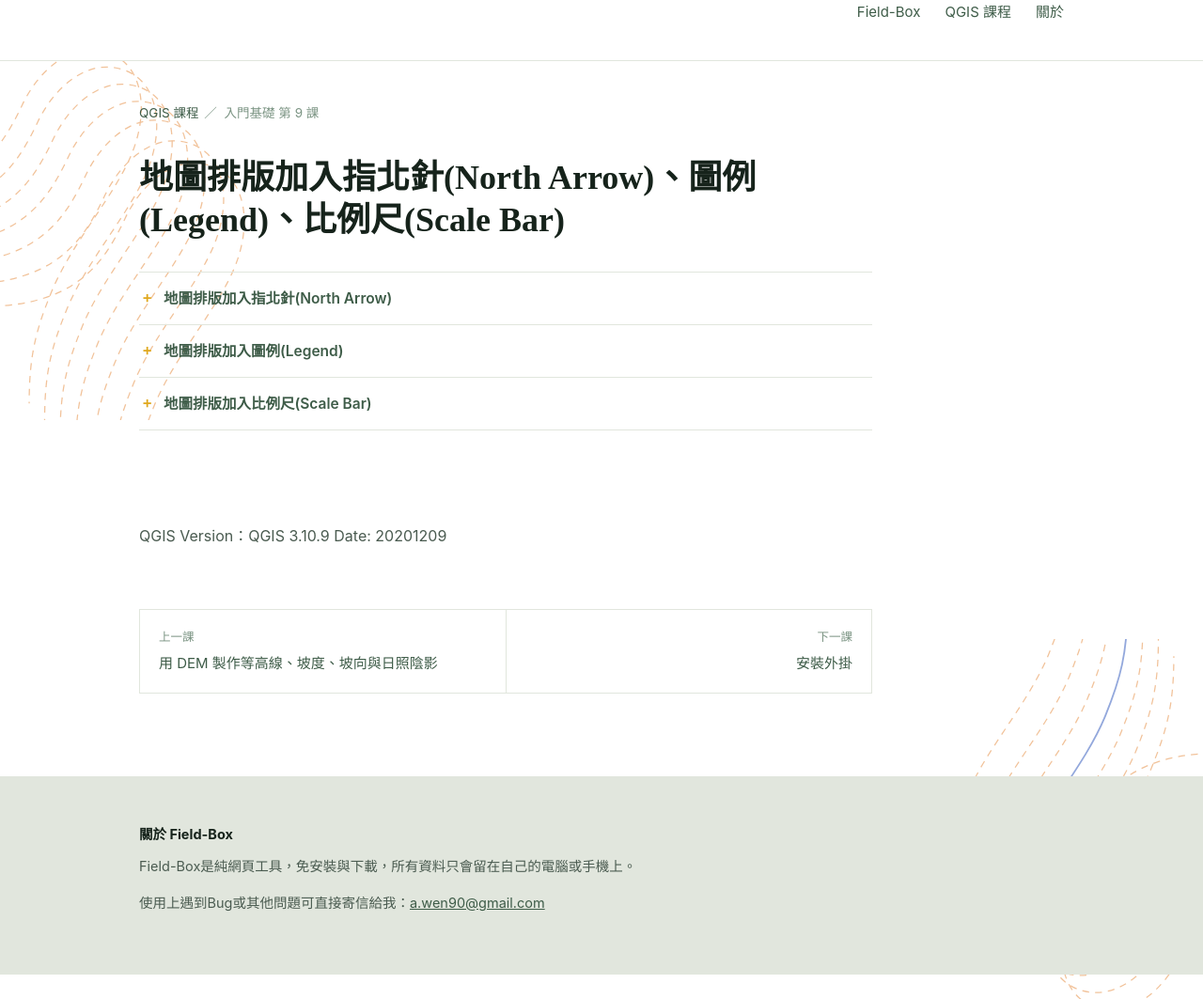
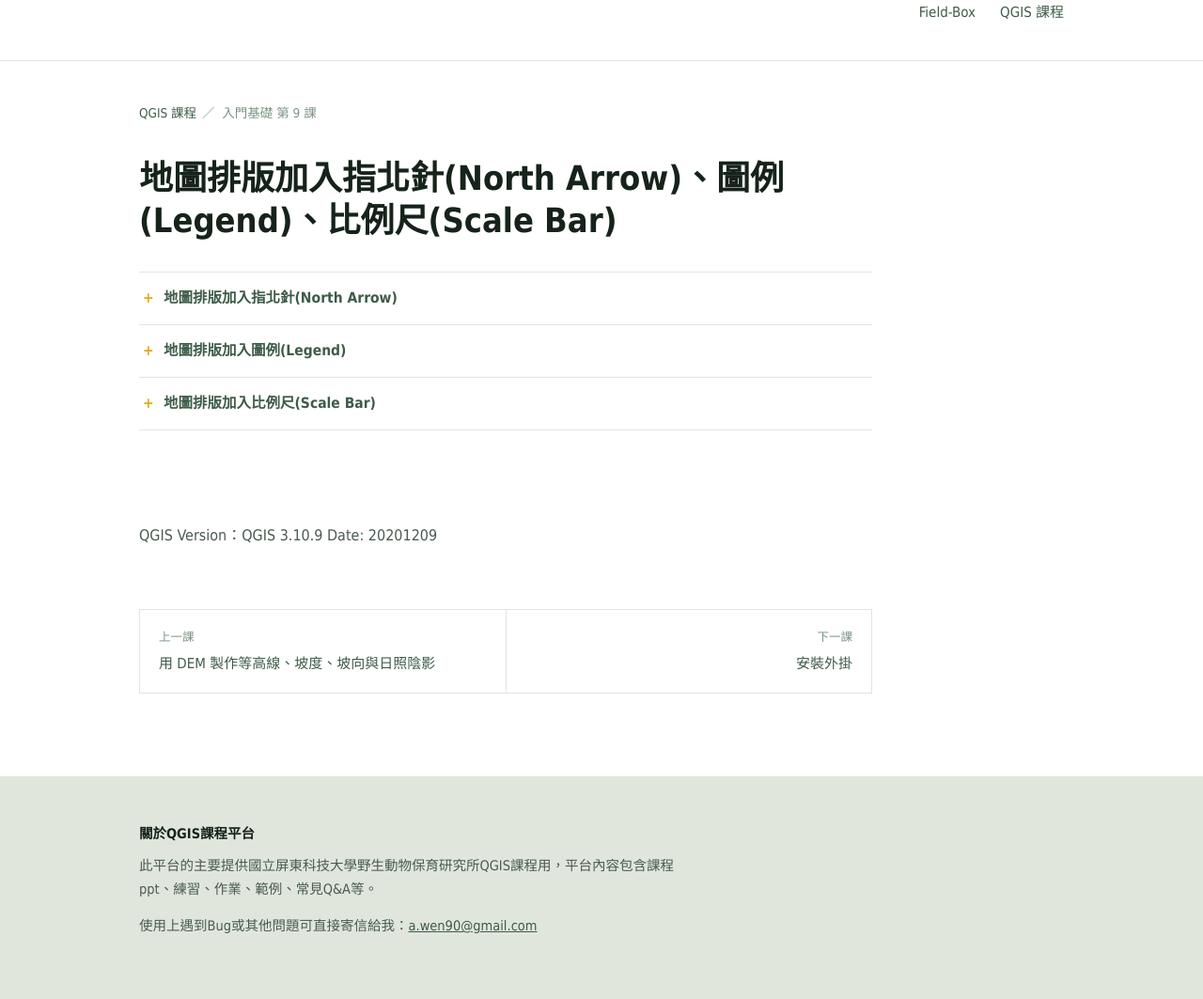
Before and after one commit to win-hs/portfolio, a Jekyll site: the page built from _lessons/加入指北針圖例比例尺.md, in a window 1280 px wide and 1063 px high. Shown: the whole window at 94% size. Built offline with Jekyll 4.4.1, drawn with Linux system fonts in a browser that asks for light colours.

Commit message:
字體改用 Tahoma、移除等高線、hero 底圖放大、頁尾依區塊分流
- 全站字體統一為 Tahoma（中文以既有字體堆疊後備，Tahoma 無中文字符）
- 移除等高線背景與 --contour / --contour-solid 兩個 token
- hero 底圖放大為 184%，向左位移 90px，上下裁切
- 導覽列移除「關於」，頁尾不再是錨點目標
- 頁尾文案改由 _data/footer.yml 依 body_class 分流，課程區改為「關於QGIS課程平台」
- 清除改動過程留下的孤兒樣式：sec-head / sec-intro / more / lede / coord

Co-Authored-By: Claude Opus 5 <noreply@anthropic.com>

```diff
--- /dev/null
+++ b/_data/footer.yml
@@ -0,0 +1,7 @@
+page-home:
+  title: 關於 Field-Box
+  text: "Field-Box是純網頁工具，免安裝與下載，所有資料只會留在自己的電腦或手機上。"
+
+page-course:
+  title: 關於QGIS課程平台
+  text: "此平台的主要提供國立屏東科技大學野生動物保育研究所QGIS課程用，平台內容包含課程ppt、練習、作業、範例、常見Q&A等。"
--- a/_layouts/default.html
+++ b/_layouts/default.html
@@ -9,55 +9,22 @@
 </head>
 <body class="{{ page.body_class }}">
 
-<div class="contours" aria-hidden="true">
-  <svg class="tl" viewBox="0 0 460 420" xmlns="http://www.w3.org/2000/svg">
-    <defs>
-      <path id="ridge" d="M -60 214 C 30 206, 58 158, 80 112 C 100 70, 140 36, 182 52 C 220 66, 228 118, 208 168 C 188 218, 138 272, 114 330 C 96 374, 88 404, 88 460"/>
-    </defs>
-    <g class="dash">
-      <use href="#ridge" transform="translate(-54,-60)"/>
-      <use href="#ridge" transform="translate(-36,-40)"/>
-      <use href="#ridge" transform="translate(-18,-20)"/>
-      <use href="#ridge"/>
-      <use href="#ridge" transform="translate(20,22)"/>
-      <use href="#ridge" transform="translate(42,46)"/>
-      <use href="#ridge" transform="translate(66,72)"/>
-    </g>
-  </svg>
-
-  <svg class="br" viewBox="0 0 460 420" xmlns="http://www.w3.org/2000/svg">
-    <g transform="rotate(180 230 210)">
-      <g class="dash">
-        <use href="#ridge" transform="translate(-54,-60)"/>
-        <use href="#ridge" transform="translate(-36,-40)"/>
-        <use href="#ridge" transform="translate(-18,-20)"/>
-        <use href="#ridge" transform="translate(20,22)"/>
-        <use href="#ridge" transform="translate(42,46)"/>
-        <use href="#ridge" transform="translate(66,72)"/>
-      </g>
-      <use class="solid" href="#ridge"/>
-    </g>
-  </svg>
-</div>
-
 <div class="topbar">
   <div class="wrap">
     <nav class="topnav">
       <a href="{{ site.baseurl }}/">Field-Box</a>
       <a href="{{ site.baseurl }}/qgis/">QGIS 課程</a>
-      <a href="{{ site.baseurl }}/#about">關於</a>
     </nav>
   </div>
 </div>
 
 {{ content }}
 
-<footer id="about">
+{% assign f = site.data.footer[page.body_class] %}
+<footer>
   <div class="wrap">
-    <strong>關於 Field-Box</strong>
-    <p class="about-text">
-      Field-Box是純網頁工具，免安裝與下載，所有資料只會留在自己的電腦或手機上。
-    </p>
+    <strong>{{ f.title }}</strong>
+    <p class="about-text">{{ f.text }}</p>
     <p class="about-contact">
       使用上遇到Bug或其他問題可直接寄信給我：<a href="mailto:a.wen90@gmail.com">a.wen90@gmail.com</a>
     </p>
--- a/assets/css/style.css
+++ b/assets/css/style.css
@@ -8,8 +8,6 @@
   --moss-soft:#7B9483;
   --rule:#E1E6DD;
   --tape:#E0A81E;
-  --contour:#E89A57;
-  --contour-solid:#3B62C0;
   --hover:#F1F4EE;
   --footer-bg:#E1E6DD;
 }
@@ -20,7 +18,7 @@ body{
   margin:0;
   background:var(--bg);
   color:var(--ink);
-  font-family:"PingFang TC","Noto Sans TC","Microsoft JhengHei",-apple-system,BlinkMacSystemFont,"Segoe UI",sans-serif;
+  font-family:Tahoma,"PingFang TC","Noto Sans TC","Microsoft JhengHei",sans-serif;
   font-size:16px;
   line-height:1.75;
   -webkit-font-smoothing:antialiased;
@@ -28,15 +26,6 @@ body{
 a{color:inherit}
 .wrap{max-width:1040px;margin:0 auto;padding:0 28px}
 
-/* ---------- 背景等高線 ---------- */
-.contours{display:none;position:fixed;inset:0;pointer-events:none;z-index:0;overflow:hidden}
-.contours svg{position:absolute;width:min(34vw,420px);height:auto}
-.contours .tl{top:64px;left:0}
-.contours .br{bottom:0;right:0}
-.contours .dash{fill:none;stroke:var(--contour);stroke-width:1.4;stroke-dasharray:8 7;opacity:.6}
-.contours .solid{fill:none;stroke:var(--contour-solid);stroke-width:2;opacity:.55}
-
-.page-course .contours{display:block}
 .topbar,.hero,section,article,footer{position:relative;z-index:1}
 
 /* ---------- nav ---------- */
@@ -49,11 +38,14 @@ a{color:inherit}
 /* ---------- hero ---------- */
 .hero{
   border-bottom:1px solid var(--rule);
-  background:#DDE6DC url("../img/hero-toolbox.webp") right center / auto 92% no-repeat;
+  background-color:#DDE6DC;
+  background-image:url("../img/hero-toolbox.webp");
+  background-repeat:no-repeat;
+  background-position:right 90px center;
+  background-size:auto 184%;
   padding:70px 0;
 }
 .hero h1{
-  font-family:"Songti TC","Noto Serif TC","PMingLiU",serif;
   font-size:clamp(28px,3.6vw,44px);
   line-height:1.25;margin:0;font-weight:600;letter-spacing:.01em;
   color:#2C3A31;max-width:8em;word-break:keep-all;
@@ -61,13 +53,6 @@ a{color:inherit}
 
 /* ---------- section frame ---------- */
 section{padding:78px 0}
-.sec-head{display:flex;align-items:baseline;gap:16px;margin-bottom:8px}
-.sec-head h2{
-  font-family:"Songti TC","Noto Serif TC","PMingLiU",serif;
-  font-size:29px;margin:0;font-weight:600;
-}
-.sec-head .count{font-size:14px;color:var(--moss-soft)}
-.sec-intro{margin:0 0 40px;color:var(--body);max-width:38em}
 
 /* ---------- tools ---------- */
 .tools{display:grid;grid-template-columns:repeat(auto-fill,minmax(280px,1fr));gap:1px;background:var(--rule);border:1px solid var(--rule)}
@@ -93,7 +78,7 @@ ol.lessons{counter-reset:lesson}
 ol.lessons li{counter-increment:lesson;position:relative;padding:7px 0 7px 34px;border-bottom:1px solid var(--rule);font-size:15px}
 ol.lessons li::before{
   content:counter(lesson);position:absolute;left:0;top:7px;
-  font-family:ui-monospace,Menlo,monospace;font-size:12.5px;color:var(--moss-soft);
+  font-size:12.5px;color:var(--moss-soft);
 }
 ul.lessons li{padding:7px 0 7px 34px;border-bottom:1px solid var(--rule);font-size:15px;position:relative}
 ul.lessons li::before{content:"\00B7";position:absolute;left:12px;color:var(--tape);font-weight:700}
@@ -104,17 +89,8 @@ ul.lessons li::before{content:"\00B7";position:absolute;left:12px;color:var(--ta
 /* ---------- page header ---------- */
 .pagehead{background:var(--panel);border-bottom:1px solid var(--rule);padding:64px 0 56px}
 .pagehead h1{
-  font-family:"Songti TC","Noto Serif TC","PMingLiU",serif;
-  font-size:clamp(30px,4.4vw,42px);line-height:1.2;margin:0 0 18px;font-weight:600;
+  font-size:clamp(30px,4.4vw,42px);line-height:1.2;margin:0;font-weight:600;
 }
-.pagehead .lede{margin:0;max-width:36em;font-size:17px;color:var(--body)}
-.pagehead .coord{
-  margin-top:26px;font-size:13px;color:var(--moss-soft);
-  font-family:ui-monospace,"SFMono-Regular",Menlo,monospace;
-}
-.more{margin:0}
-.more a{color:var(--moss);text-decoration:none;border-bottom:2px solid var(--tape);padding-bottom:2px}
-.more a:hover,.more a:focus-visible{color:var(--ink)}
 
 /* ---------- lesson ---------- */
 .lesson{padding:44px 0 88px}
@@ -125,7 +101,6 @@ ul.lessons li::before{content:"\00B7";position:absolute;left:12px;color:var(--ta
 
 .prose{max-width:780px;overflow-wrap:break-word}
 .prose h1{
-  font-family:"Songti TC","Noto Serif TC","PMingLiU",serif;
   font-size:clamp(26px,3.6vw,36px);line-height:1.25;margin:0 0 32px;font-weight:600;
 }
 .prose h2{font-size:20px;margin:40px 0 12px;font-weight:600}
@@ -137,8 +112,7 @@ ul.lessons li::before{content:"\00B7";position:absolute;left:12px;color:var(--ta
 .prose a{color:var(--moss);text-decoration:underline;text-decoration-color:var(--rule);text-underline-offset:3px}
 .prose a:hover,.prose a:focus-visible{text-decoration-color:var(--tape)}
 .prose code{
-  font-family:ui-monospace,"SFMono-Regular",Menlo,monospace;
-  font-size:.88em;background:var(--panel);color:var(--ink);padding:1px 5px;
+  font-family:inherit;font-size:.94em;background:var(--panel);color:var(--ink);padding:1px 5px;
 }
 .prose blockquote{margin:18px 0;padding-left:18px;border-left:3px solid var(--rule);color:var(--body)}
 .prose blockquote h3{margin-top:0;color:var(--ink)}
@@ -154,7 +128,7 @@ ul.lessons li::before{content:"\00B7";position:absolute;left:12px;color:var(--ta
 .prose summary::-webkit-details-marker{display:none}
 .prose summary::before{
   content:"+";position:absolute;left:4px;top:14px;
-  font-family:ui-monospace,Menlo,monospace;color:var(--tape);font-weight:700;
+  color:var(--tape);font-weight:700;
 }
 .prose details[open] summary::before{content:"\2212"}
 .prose summary:hover,.prose summary:focus-visible{color:var(--ink)}
@@ -175,12 +149,9 @@ footer a{color:var(--moss)}
 .about-text{margin:0 0 14px;max-width:40em}
 .about-contact{margin:0}
 
-@media(max-width:860px){
-  .contours svg{width:min(52vw,300px);opacity:.45}
-}
 @media(max-width:760px){
   .course-grid{grid-template-columns:1fr;gap:0}
-  .hero{padding:44px 0;background-size:auto 66%}
+  .hero{padding:44px 0;background-size:auto 132%;background-position:right -60px center}
   .hero h1{max-width:6.5em}
   section{padding:56px 0}
   .pagehead{padding:44px 0 40px}
```
